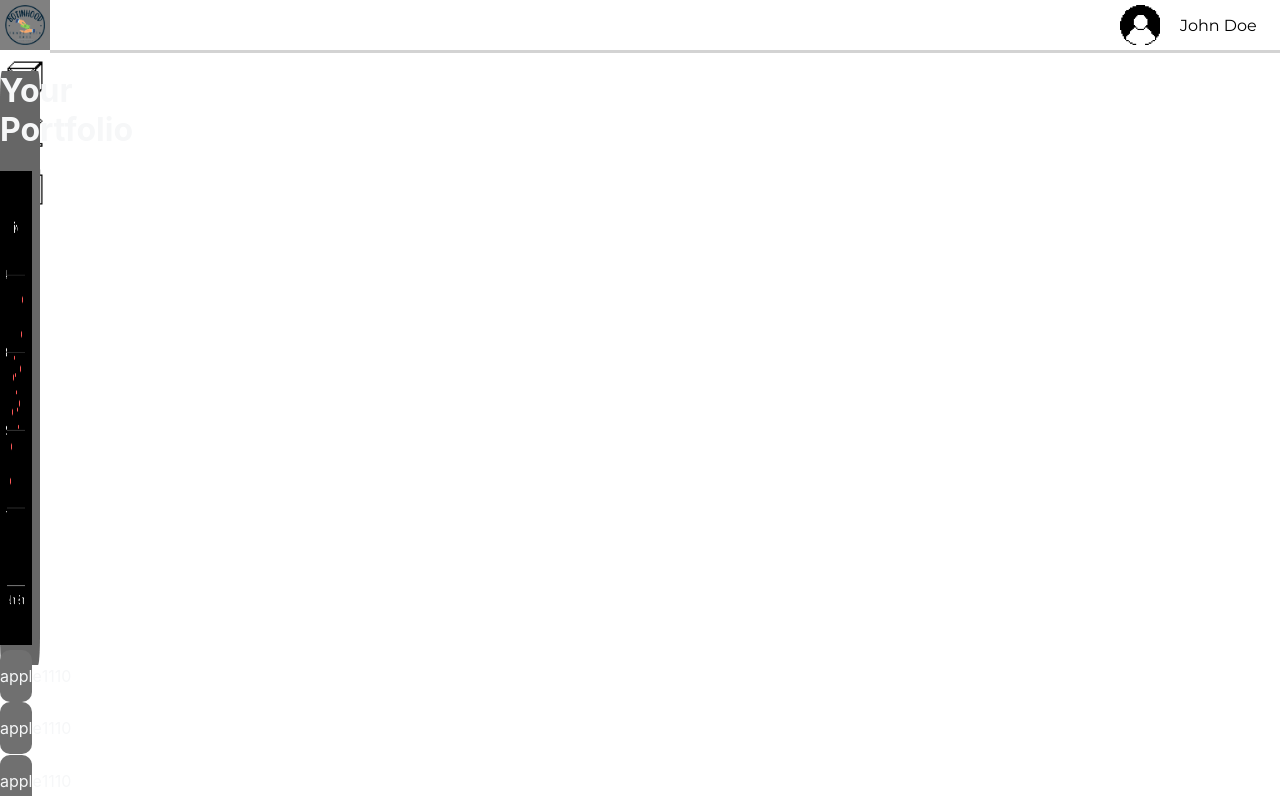
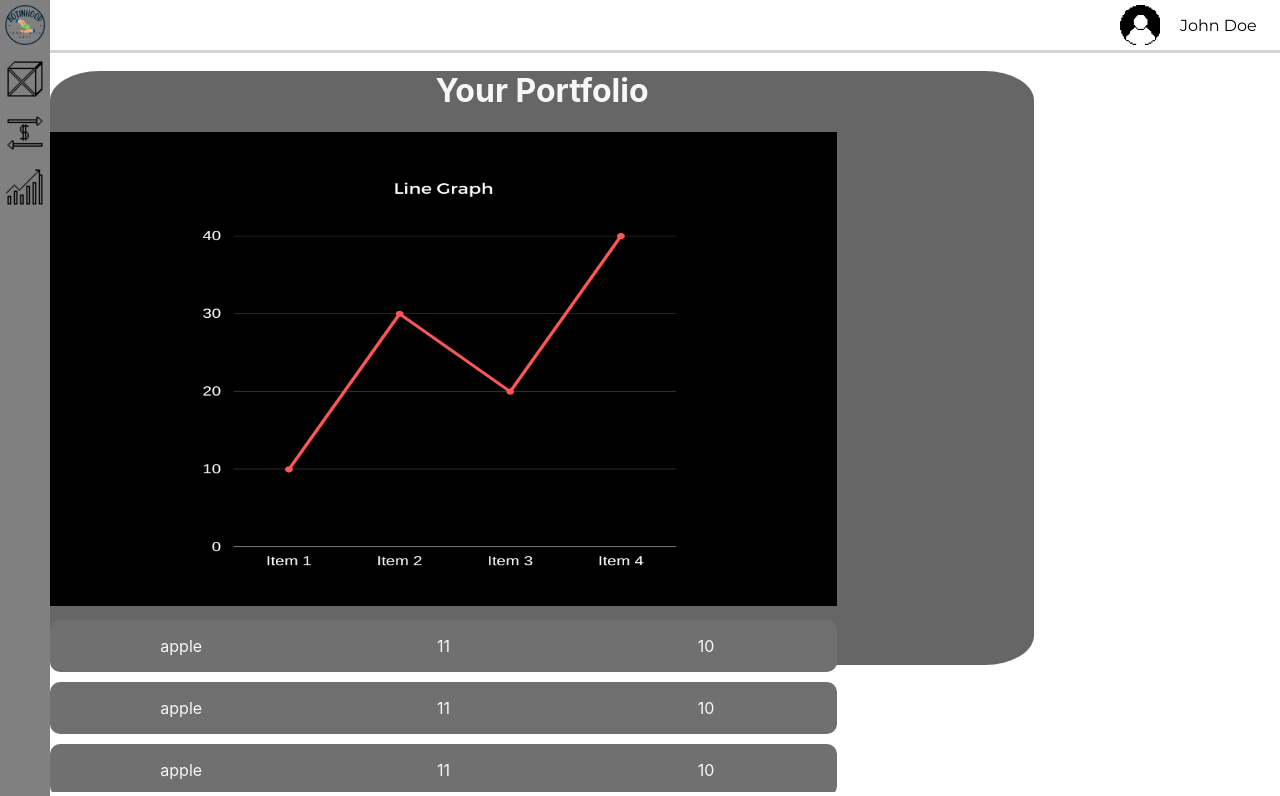
Before and after one commit to Botinhood/Botinhood-Web, a React (Create React App) app in the folder botinhood/: page /assets in a window 1280 px wide. Shown: the top 796 px of the page. Built offline with nearby package versions, Linux system fonts and the light colour scheme.

Commit message:
Fix merge css

```diff
--- a/botinhood/src/App.css
+++ b/botinhood/src/App.css
@@ -5,9 +5,13 @@
 }
 
 .main_container{
-  height: 100%;
-  width: 100%;
   grid-column: 2;
+    /* background-color: #3d3d3d; */
+    /* display: flex; */
+    justify-content: center;
+    align-items: center;
+    overflow: scroll;
+    height: 100%;
 }
 
 .App {
--- a/botinhood/src/pages/Assets.js
+++ b/botinhood/src/pages/Assets.js
@@ -18,7 +18,7 @@ function Assets(){
     const [myStocks, setMyStocks] = useState(tempStockData)
 
     return (
-        <div id='main_container'>
+        <div className='main_container'>
 
             <div id='portfolio_container'>
 
--- a/botinhood/src/styles/Sidebar.css
+++ b/botinhood/src/styles/Sidebar.css
@@ -1,5 +1,5 @@
 #sidebar{
-    height: 100%;
+    height: 100vh;
     width: 50px;
     background-color: gray;
 }
```
Also changed, not shown: botinhood/src/components/Adaptable.js (deleted, +0 -7 lines).
